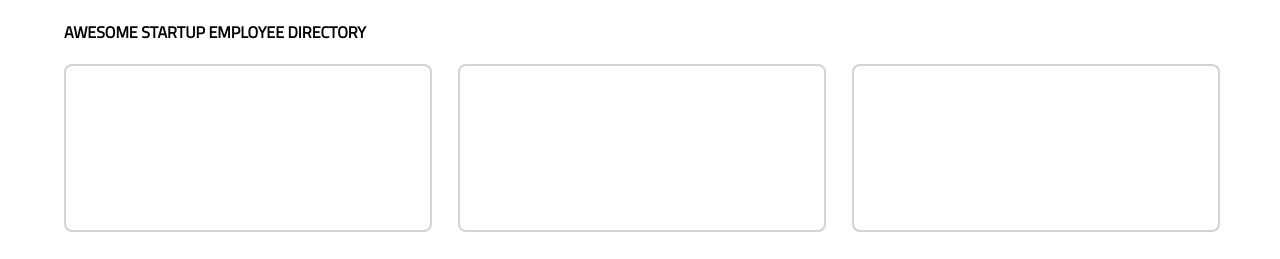
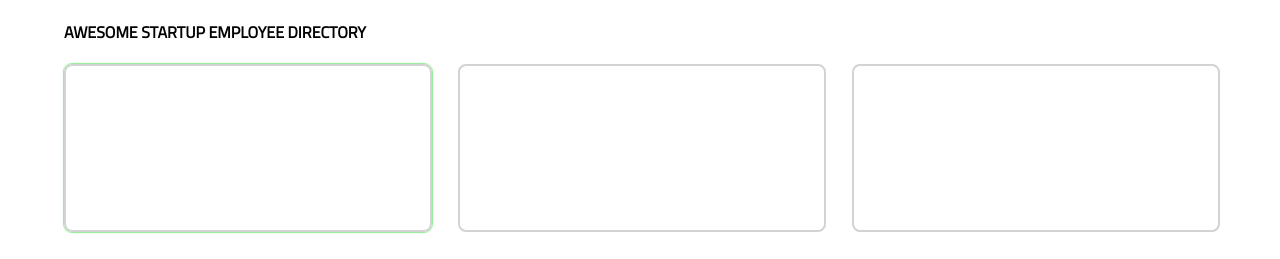
Before and after one commit to charlesseymour/Treehouse-FEWD-Techdegree-Project-10, a plain HTML site: page index.html in a window 1280 px wide. In both pictures the pointer is over the element 247 px from the left and 147 px from the top of the page. Shown: the top 259 px of the page. Drawn offline with nearby package versions, Linux system fonts and the light colour scheme; no server answers.

Commit message:
Added hover effect to grid boxes

```diff
--- a/styles.css
+++ b/styles.css
@@ -82,6 +82,10 @@
   border-radius: 8px;
 }
 
+.grid-box:hover {
+  box-shadow: 0px 0px 1px 1px lightgreen;
+}
+
 .grid-box-inner {
   position: absolute;
   top: 0; bottom: 0; left: 0; right: 0;
```
